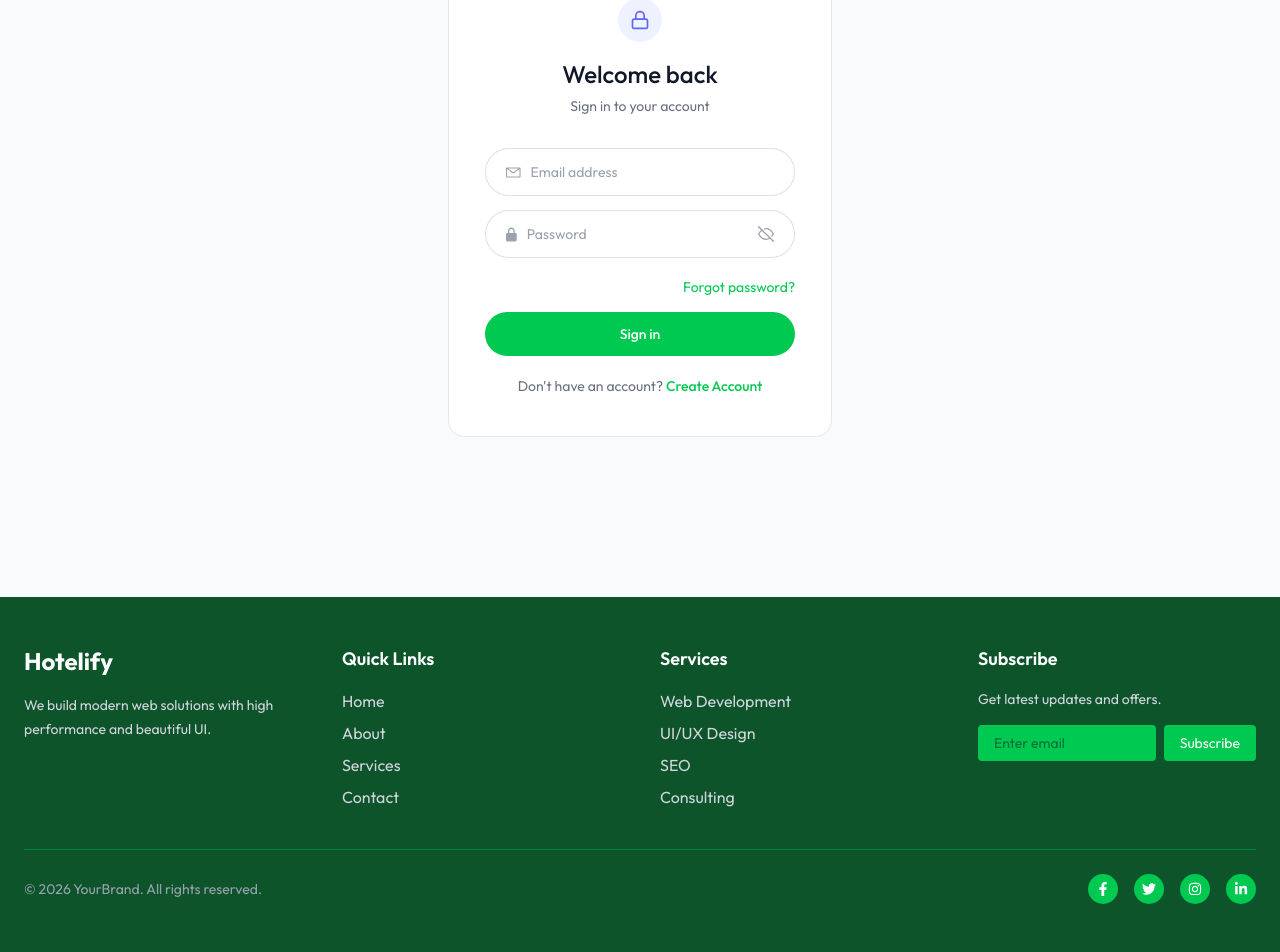
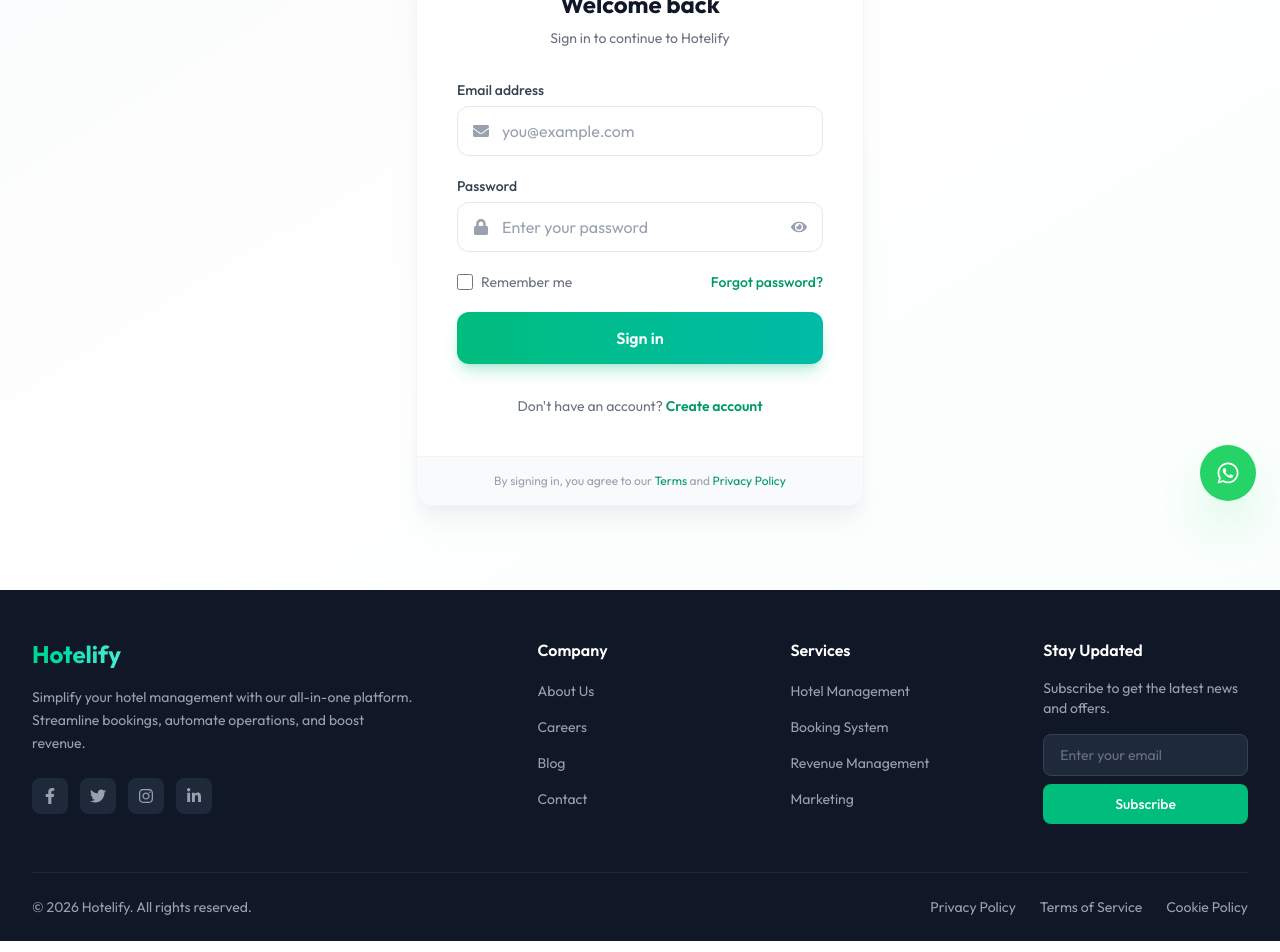
Before and after one commit to asifakbar-aruxstudio/Hotelify, a React (Vite) app: page /login in a window 1280 px wide. Shown: the part 275-1227 px from the top of the page. Built offline with nearby package versions, Linux system fonts and the light colour scheme.

Commit message:
feat: enhance UI components with new styling and animations for improved user experience

```diff
--- a/src/App.jsx
+++ b/src/App.jsx
@@ -1,6 +1,7 @@
 import React from 'react'
 import {Routes, Route, useLocation } from 'react-router-dom'
 import Navbar from './components/Navbar';
+import { FaWhatsapp } from 'react-icons/fa';
 import Home from './pages/Home';
 import About from './pages/About';
 import Hotels from './pages/Hotels';
@@ -16,6 +17,17 @@ function App() {
   return (
     <>
       {!ownerPath && <Navbar />}
+
+      <a
+        href="https://wa.me/1234567890"
+        target="_blank"
+        rel="noopener noreferrer"
+        aria-label="Chat on WhatsApp"
+        className="fixed bottom-6 right-6 z-50 bg-[#25D366] hover:bg-[#20BD5A] text-white p-4 rounded-full shadow-2xl shadow-[#25D366]/40 transition-all duration-300 hover:scale-110"
+      >
+        <FaWhatsapp className="w-6 h-6" />
+      </a>
+
       <Routes>
 
           <Route path="/" element={<Home />} />
--- a/src/components/Footer.jsx
+++ b/src/components/Footer.jsx
@@ -1,99 +1,125 @@
+import { Link } from "react-router-dom";
 import { FaFacebookF, FaTwitter, FaInstagram, FaLinkedinIn } from "react-icons/fa";
+
+const footerLinks = {
+  company: [
+    { name: "About Us", path: "/about" },
+    { name: "Careers", path: "/careers" },
+    { name: "Blog", path: "/blog" },
+    { name: "Contact", path: "/contact" },
+  ],
+  services: [
+    { name: "Hotel Management", path: "/services/management" },
+    { name: "Booking System", path: "/services/booking" },
+    { name: "Revenue Management", path: "/services/revenue" },
+    { name: "Marketing", path: "/services/marketing" },
+  ],
+  legal: [
+    { name: "Privacy Policy", path: "/privacy" },
+    { name: "Terms of Service", path: "/terms" },
+    { name: "Cookie Policy", path: "/cookies" },
+  ],
+};
+
+const socialLinks = [
+  { icon: FaFacebookF, href: "#", label: "Facebook" },
+  { icon: FaTwitter, href: "#", label: "Twitter" },
+  { icon: FaInstagram, href: "#", label: "Instagram" },
+  { icon: FaLinkedinIn, href: "#", label: "LinkedIn" },
+];
 
 const Footer = () => {
   return (
-    <footer className="bg-green-900 text-gray-300">
-      <div className="max-w-7xl mx-auto px-6 py-12">
-
-        {/* Top Grid */}
-        <div className="grid grid-cols-1 md:grid-cols-2 lg:grid-cols-4 gap-10">
-
-          {/* Brand */}
-          <div>
-            <h2 className="text-2xl font-bold text-white mb-4">
-              Hotelify
-            </h2>
-            <p className="text-sm leading-6">
-              We build modern web solutions with high performance and beautiful UI.
+    <footer className="bg-gray-900 text-gray-400">
+      <div className="max-w-7xl mx-auto px-4 sm:px-6 lg:px-8">
+        <div className="py-12 grid grid-cols-1 md:grid-cols-2 lg:grid-cols-5 gap-8 lg:gap-12">
+          <div className="lg:col-span-2">
+            <Link to="/" className="inline-block mb-4">
+              <span className="text-2xl font-bold bg-gradient-to-r from-emerald-400 to-teal-300 bg-clip-text text-transparent">
+                Hotelify
+              </span>
+            </Link>
+            <p className="text-sm leading-relaxed mb-6 max-w-sm">
+              Simplify your hotel management with our all-in-one platform.
+              Streamline bookings, automate operations, and boost revenue.
             </p>
+            <div className="flex gap-3">
+              {socialLinks.map(({ icon: Icon, href, label }) => (
+                <Link
+                  key={label}
+                  to={href}
+                  aria-label={label}
+                  className="p-2.5 rounded-lg bg-gray-800 hover:bg-emerald-500 hover:text-white text-gray-400 transition-all duration-200"
+                >
+                  <Icon className="w-4 h-4" />
+                </Link>
+              ))}
+            </div>
           </div>
 
-          {/* Links */}
           <div>
-            <h3 className="text-lg font-semibold text-white mb-4">Quick Links</h3>
-            <ul className="space-y-2">
-              {["Home", "About", "Services", "Contact"].map((link) => (
-                <li key={link}>
-                  <a href="#" className="hover:text-white transition">
-                    {link}
-                  </a>
+            <h3 className="text-white font-semibold mb-4">Company</h3>
+            <ul className="space-y-3">
+              {footerLinks.company.map((link) => (
+                <li key={link.name}>
+                  <Link to={link.path} className="text-sm hover:text-emerald-400 transition-colors">
+                    {link.name}
+                  </Link>
                 </li>
               ))}
             </ul>
           </div>
 
-          {/* Services */}
           <div>
-            <h3 className="text-lg font-semibold text-white mb-4">Services</h3>
-            <ul className="space-y-2">
-              {["Web Development", "UI/UX Design", "SEO", "Consulting"].map((service) => (
-                <li key={service}>
-                  <a href="#" className="hover:text-white transition">
-                    {service}
-                  </a>
+            <h3 className="text-white font-semibold mb-4">Services</h3>
+            <ul className="space-y-3">
+              {footerLinks.services.map((link) => (
+                <li key={link.name}>
+                  <Link to={link.path} className="text-sm hover:text-emerald-400 transition-colors">
+                    {link.name}
+                  </Link>
                 </li>
               ))}
             </ul>
           </div>
 
-          {/* Newsletter */}
           <div>
-            <h3 className="text-lg font-semibold text-white mb-4">
-              Subscribe
-            </h3>
+            <h3 className="text-white font-semibold mb-4">Stay Updated</h3>
             <p className="text-sm mb-4">
-              Get latest updates and offers.
+              Subscribe to get the latest news and offers.
             </p>
-            <form className="flex flex-col sm:flex-row gap-2">
+            <form className="flex flex-col gap-2">
               <input
                 type="email"
-                placeholder="Enter email"
-                className="w-full px-4 py-2 rounded bg-green-500 text-sm focus:outline-none
-                text-gray-900 hover:bg-green-900 transition"
+                placeholder="Enter your email"
+                className="px-4 py-2.5 rounded-lg bg-gray-800 border border-gray-700 text-sm focus:outline-none focus:border-emerald-500 transition-colors placeholder:text-gray-500"
               />
-              <button className="bg-green-500 hover:bg-green-900 px-4 py-2 rounded
-              text-white text-sm">
+              <button
+                type="submit"
+                className="px-4 py-2.5 rounded-lg bg-emerald-500 text-white text-sm font-medium hover:bg-emerald-600 transition-colors"
+              >
                 Subscribe
               </button>
             </form>
           </div>
-
         </div>
 
-        {/* Divider */}
-        <div className="border-t border-green-700 mt-10 pt-6 flex flex-col md:flex-row
-        justify-between items-center gap-4">
-
-          {/* Copyright */}
-          <p className="text-sm text-gray-400">
-            © {new Date().getFullYear()} YourBrand. All rights reserved.
+        <div className="py-6 border-t border-gray-800 flex flex-col sm:flex-row justify-between items-center gap-4">
+          <p className="text-sm">
+            © {new Date().getFullYear()} Hotelify. All rights reserved.
           </p>
-
-          {/* Social Icons */}
-          <div className="flex gap-4">
-            {[FaFacebookF, FaTwitter, FaInstagram, FaLinkedinIn].map((Icon, i) => (
-              <a
-                key={i}
-                href="#"
-                className="bg-green-500 p-2 rounded-full hover:bg-green-900 transition"
+          <div className="flex gap-6">
+            {footerLinks.legal.map((link) => (
+              <Link
+                key={link.name}
+                to={link.path}
+                className="text-sm hover:text-emerald-400 transition-colors"
               >
-                <Icon className="text-sm text-white" />
-              </a>
+                {link.name}
+              </Link>
             ))}
           </div>
-
         </div>
-
       </div>
     </footer>
   );
--- a/src/pages/Login.jsx
+++ b/src/pages/Login.jsx
@@ -1,135 +1,141 @@
 import { useState } from "react";
 import { Link } from "react-router-dom";
+import { motion } from "motion/react";
+import { FaEnvelope, FaLock, FaEye, FaEyeSlash } from "react-icons/fa";
 
-const MailIcon = ({ active }) => (
-  <svg width="16" height="13" viewBox="0 0 16 11" fill="none">
-    <path
-      fillRule="evenodd" clipRule="evenodd"
-      d="M0 .55.571 0H15.43l.57.55v9.9l-.571.55H.57L0 10.45zm1.143 1.138V9.9h13.714V1.69l-6.503 4.8h-.697zM13.749 1.1H2.25L8 5.356z"
-      fill={active ? "#0E6B31" : "#9CA3AF"}
-    />
-  </svg>
-);
-
-const LockIcon = ({ active }) => (
-  <svg width="13" height="17" viewBox="0 0 13 17" fill="none">
-    <path
-      d="M13 8.5c0-.938-.729-1.7-1.625-1.7h-.812V4.25C10.563 1.907 8.74 0 6.5 0S2.438 1.907 2.438 4.25V6.8h-.813C.729 6.8 0 7.562 0 8.5v6.8c0 .938.729 1.7 1.625 1.7h9.75c.896 0 1.625-.762 1.625-1.7zM4.063 4.25c0-1.406 1.093-2.55 2.437-2.55s2.438 1.144 2.438 2.55V6.8H4.061z"
-      fill={active ? "#0E6B31" : "#9CA3AF"}
-    />
-  </svg>
-);
-
-const EyeIcon = ({ open }) =>
-  open ? (
-    <svg width="16" height="16" viewBox="0 0 24 24" fill="none" stroke="#9CA3AF" strokeWidth="2" strokeLinecap="round" strokeLinejoin="round">
-      <path d="M1 12s4-8 11-8 11 8 11 8-4 8-11 8-11-8-11-8z" />
-      <circle cx="12" cy="12" r="3" />
-    </svg>
-  ) : (
-    <svg width="16" height="16" viewBox="0 0 24 24" fill="none" stroke="#9CA3AF" strokeWidth="2" strokeLinecap="round" strokeLinejoin="round">
-      <path d="M17.94 17.94A10.07 10.07 0 0 1 12 20c-7 0-11-8-11-8a18.45 18.45 0 0 1 5.06-5.94" />
-      <path d="M9.9 4.24A9.12 9.12 0 0 1 12 4c7 0 11 8 11 8a18.5 18.5 0 0 1-2.16 3.19" />
-      <line x1="1" y1="1" x2="23" y2="23" />
-    </svg>
-  );
-
-export default function LoginForm() {
+const Login = () => {
   const [email, setEmail] = useState("");
   const [password, setPassword] = useState("");
-  const [showPass, setShowPass] = useState(false);
-  const [focused, setFocused] = useState("");
-
-  const fieldClass = (name) =>
-    `flex items-center gap-2.5 h-12 rounded-full border px-5 bg-white transition-colors duration-200 ${
-      focused === name ? "border-indigo-500" : "border-gray-300/70"
-    }`;
+  const [showPassword, setShowPassword] = useState(false);
+  const [isLoading, setIsLoading] = useState(false);
 
   const handleSubmit = (e) => {
     e.preventDefault();
-    console.log({ email, password });
+    setIsLoading(true);
+    setTimeout(() => setIsLoading(false), 1500);
   };
 
   return (
-    <div className="min-h-screen flex items-center justify-center bg-gray-50">
-      <div className="w-full max-w-sm bg-white border border-gray-200 rounded-2xl px-9 py-10">
-
-        {/* Header */}
+    <div className="min-h-screen flex items-center justify-center bg-gradient-to-br from-gray-50 via-white to-emerald-50/30 px-4">
+      <motion.div
+        initial={{ opacity: 0, y: 20 }}
+        animate={{ opacity: 1, y: 0 }}
+        transition={{ duration: 0.4 }}
+        className="w-full max-w-md"
+      >
+        <div className="bg-white rounded-2xl shadow-xl shadow-gray-200/50 border border-gray-100 overflow-hidden">
+          <div className="p-8 sm:p-10">
             <div className="text-center mb-8">
-          <div className="w-11 h-11 rounded-full bg-indigo-50 flex items-center justify-center mx-auto mb-4">
-            <svg width="20" height="20" viewBox="0 0 24 24" fill="none" stroke="#6366F1" strokeWidth="2" strokeLinecap="round">
-              <rect x="3" y="11" width="18" height="11" rx="2" ry="2" />
-              <path d="M7 11V7a5 5 0 0 1 10 0v4" />
-            </svg>
+              <div className="w-14 h-14 rounded-2xl bg-gradient-to-br from-emerald-500 to-teal-600 flex items-center justify-center mx-auto mb-4 shadow-lg shadow-emerald-500/30">
+                <FaLock className="w-6 h-6 text-white" />
               </div>
-          <h1 className="text-2xl font-medium text-gray-900">Welcome back</h1>
-          <p className="text-sm text-gray-500 mt-1.5">Sign in to your account</p>
+              <h1 className="text-2xl font-bold text-gray-900">Welcome back</h1>
+              <p className="text-sm text-gray-500 mt-2">Sign in to continue to Hotelify</p>
             </div>
 
-        <form onSubmit={handleSubmit} className="space-y-3.5">
-          {/* Email */}
-          <div className={fieldClass("email")}>
-            <MailIcon active={focused === "email"} />
+            <form onSubmit={handleSubmit} className="space-y-5">
+              <div>
+                <label htmlFor="email" className="block text-sm font-medium text-gray-700 mb-1.5">
+                  Email address
+                </label>
+                <div className="relative">
+                  <div className="absolute inset-y-0 left-0 pl-4 flex items-center pointer-events-none">
+                    <FaEnvelope className="w-4 h-4 text-gray-400" />
+                  </div>
                   <input
+                    id="email"
                     type="email"
-              placeholder="Email address"
                     value={email}
                     onChange={(e) => setEmail(e.target.value)}
-              onFocus={() => setFocused("email")}
-              onBlur={() => setFocused("")}
-              className="bg-transparent text-sm text-gray-700 placeholder-gray-400 outline-none w-full"
+                    placeholder="you@example.com"
+                    className="w-full pl-11 pr-4 py-3 rounded-xl border border-gray-200 text-gray-900 placeholder-gray-400 focus:outline-none focus:border-emerald-500 focus:ring-2 focus:ring-emerald-500/20 transition-all duration-200"
                     required
                   />
                 </div>
+              </div>
 
-          {/* Password */}
-          <div className={fieldClass("password")}>
-            <LockIcon active={focused === "password"} />
+              <div>
+                <label htmlFor="password" className="block text-sm font-medium text-gray-700 mb-1.5">
+                  Password
+                </label>
+                <div className="relative">
+                  <div className="absolute inset-y-0 left-0 pl-4 flex items-center pointer-events-none">
+                    <FaLock className="w-4 h-4 text-gray-400" />
+                  </div>
                   <input
-              type={showPass ? "text" : "password"}
-              placeholder="Password"
+                    id="password"
+                    type={showPassword ? "text" : "password"}
                     value={password}
                     onChange={(e) => setPassword(e.target.value)}
-              onFocus={() => setFocused("password")}
-              onBlur={() => setFocused("")}
-              className="bg-transparent text-sm text-gray-700 placeholder-gray-400
-              outline-none w-full"
+                    placeholder="Enter your password"
+                    className="w-full pl-11 pr-12 py-3 rounded-xl border border-gray-200 text-gray-900 placeholder-gray-400 focus:outline-none focus:border-emerald-500 focus:ring-2 focus:ring-emerald-500/20 transition-all duration-200"
                     required
                   />
                   <button
                     type="button"
-              onClick={() => setShowPass(!showPass)}
-              className="cursor-pointer flex items-center"
+                    onClick={() => setShowPassword(!showPassword)}
+                    className="absolute inset-y-0 right-0 pr-4 flex items-center text-gray-400 hover:text-gray-600 transition-colors"
                   >
-              <EyeIcon open={showPass} />
+                    {showPassword ? <FaEyeSlash className="w-4 h-4" /> : <FaEye className="w-4 h-4" />}
                   </button>
                 </div>
+              </div>
 
-          {/* Forgot password */}
-          <div className="text-right pt-0.5">
-            <Link to="/forgot-password" className="text-sm text-green-500 hover:text-green-600 transition-colors">
+              <div className="flex items-center justify-between">
+                <label className="flex items-center">
+                  <input
+                    type="checkbox"
+                    className="w-4 h-4 rounded border-gray-300 text-emerald-500 focus:ring-emerald-500/20"
+                  />
+                  <span className="ml-2 text-sm text-gray-500">Remember me</span>
+                </label>
+                <Link
+                  to="/forgot-password"
+                  className="text-sm text-emerald-600 hover:text-emerald-700 font-medium transition-colors"
+                >
                   Forgot password?
                 </Link>
               </div>
 
-          {/* Submit */}
               <button
                 type="submit"
-            className="w-full h-11 rounded-full bg-green-500 hover:bg-green-600 text-white text-sm font-medium transition-colors duration-200"
+                disabled={isLoading}
+                className="w-full py-3.5 rounded-xl bg-gradient-to-r from-emerald-500 to-teal-500 text-white font-semibold hover:from-emerald-600 hover:to-teal-600 focus:outline-none focus:ring-2 focus:ring-emerald-500/30 transition-all duration-200 disabled:opacity-70 disabled:cursor-not-allowed shadow-lg shadow-emerald-500/25"
               >
-            Sign in
+                {isLoading ? (
+                  <span className="flex items-center justify-center gap-2">
+                    <svg className="animate-spin w-5 h-5" fill="none" viewBox="0 0 24 24">
+                      <circle className="opacity-25" cx="12" cy="12" r="10" stroke="currentColor" strokeWidth="4" />
+                      <path className="opacity-75" fill="currentColor" d="M4 12a8 8 0 018-8V0C5.373 0 0 5.373 0 12h4z" />
+                    </svg>
+                    Signing in...
+                  </span>
+                ) : (
+                  "Sign in"
+                )}
               </button>
             </form>
 
-        {/* Sign up link */}
-        <p className="text-center text-sm text-gray-500 mt-5">
+            <p className="text-center text-sm text-gray-500 mt-8">
               Don't have an account?{" "}
-          <Link to="/signup" className="text-green-500 hover:text-green-600 font-medium
-          transition-colors">
-            Create Account
+              <Link to="/signup" className="text-emerald-600 hover:text-emerald-700 font-semibold transition-colors">
+                Create account
               </Link>
             </p>
           </div>
+
+          <div className="bg-gray-50 px-8 py-4 border-t border-gray-100">
+            <p className="text-xs text-center text-gray-400">
+              By signing in, you agree to our{" "}
+              <Link to="/terms" className="text-emerald-600 hover:underline">Terms</Link>
+              {" "}and{" "}
+              <Link to="/privacy" className="text-emerald-600 hover:underline">Privacy Policy</Link>
+            </p>
+          </div>
+        </div>
+      </motion.div>
     </div>
   );
-}
+};
+
+export default Login;
```
Also changed, not shown: src/components/Navbar.jsx (+82 -68 lines). Lines whose indentation alone changed are shown as unchanged.
